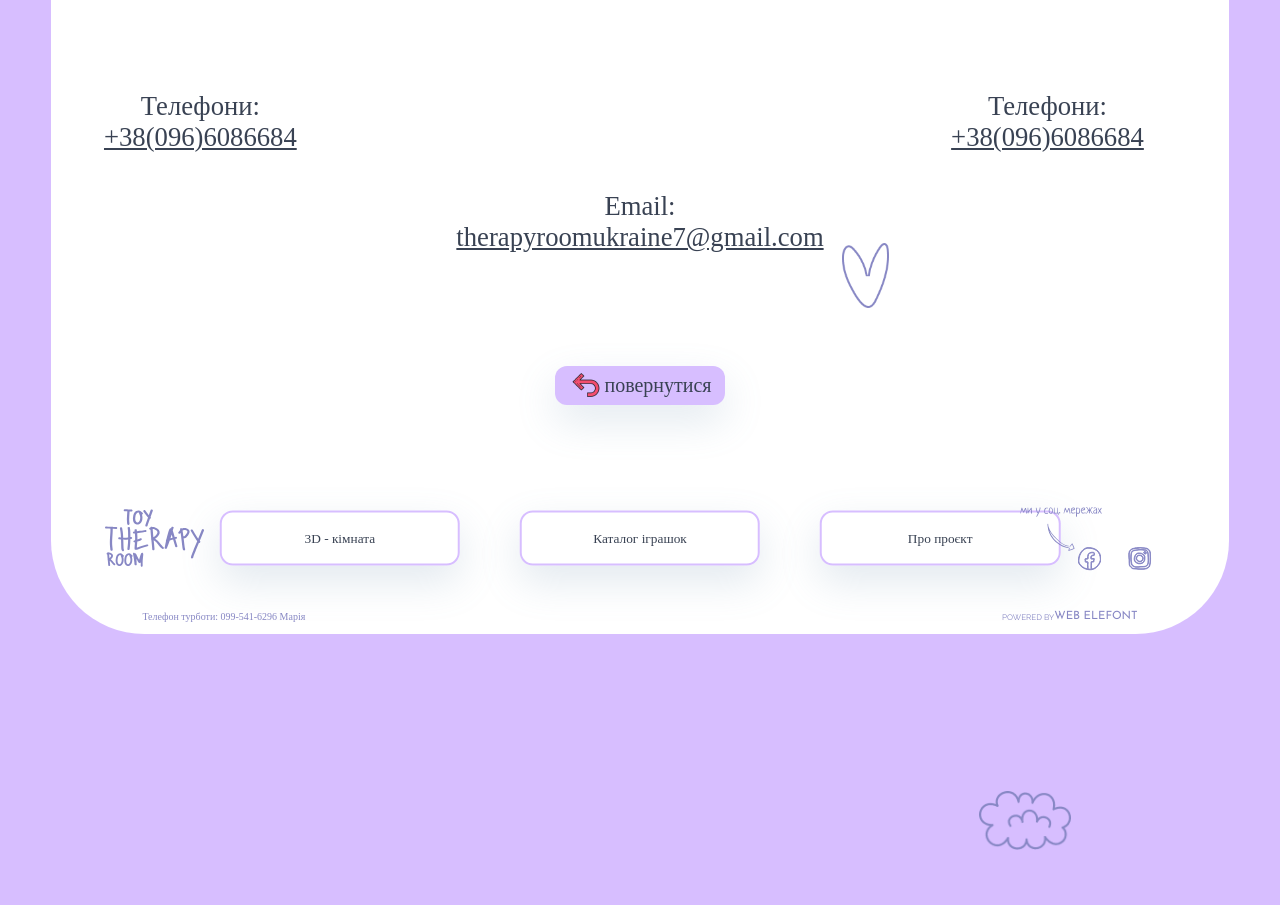
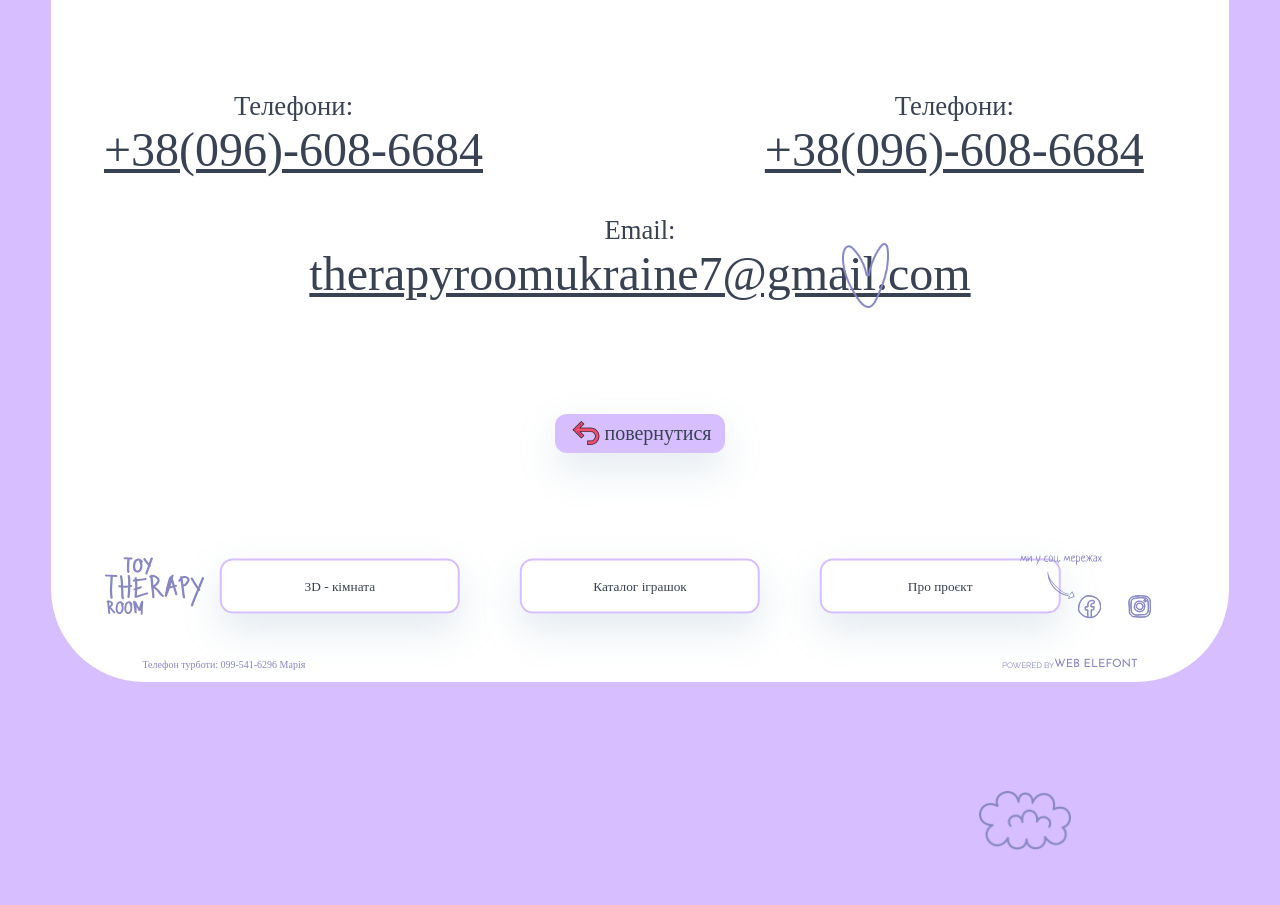
Before and after one commit to 3DMaX123/toytherapy_room, a React (Create React App) app: page /toytherapy_room/about-us in a window 1280 px wide. Shown: the part 3740-4645 px from the top of the page. Built offline with nearby package versions, Linux system fonts and the light colour scheme; a web font is replaced by a local one.

Commit message:
не суттєві зміни

```diff
--- a/src/container/AboutUs/AboutUs.css
+++ b/src/container/AboutUs/AboutUs.css
@@ -149,6 +149,7 @@
 
 .aboutUs_contactInfo-number{
     text-decoration-line: underline;
+    cursor: pointer;
 }
 
 .aboutUs_contactInfoEmail{
@@ -165,6 +166,7 @@
 
 .aboutUs_contactInfo-fullEmail{
     text-decoration-line: underline;
+    cursor: pointer;
 }
 
 .aboutUs__FooterButton{
--- a/src/container/AboutUs/AboutUs.jsx
+++ b/src/container/AboutUs/AboutUs.jsx
@@ -28,7 +28,7 @@ const AboutUs = () => {
             </div>
             <div className='aboutUs__description_content aboutUs__shelf_with_toys'>
                 <p className='aboutUs__shelf_with_toys-text'>Кімната, слугує предметом спілкування з дітьми через іграшки.
-                    <br/><br/>
+                    <br /><br />
                     Діти не мають слів, щоб передавати їх думки та переживання, тому кімната терапії іграшкою допомагає в цьому.
                 </p>
                 <img src={images.aboutus__shelf_with_toys} className='aboutUs__shelf_with_toys-image' alt='Shelf with big toys' />
@@ -36,45 +36,45 @@ const AboutUs = () => {
             <div className='aboutUs__description_content aboutUs__expectedResults'>
                 <h2>Очікувані результати</h2>
                 <p>
-                    · відкриття кімнати терапії іграшкою в кожному арттерапевтичному просторі України, та волонтерських центрах Європи по роботі з біженцями;<br/>
-                    · можливість постійного арттерапевтичного супроводу дітей України;<br/>
-                    · мінімізація травм війни у дітей та дорослих;<br/>
-                    · створення сприятливого соціально-психологічного клімату в арттерапевтичних центрах;<br/>
+                    · відкриття кімнати терапії іграшкою в кожному арттерапевтичному просторі України, та волонтерських центрах Європи по роботі з біженцями;<br />
+                    · можливість постійного арттерапевтичного супроводу дітей України;<br />
+                    · мінімізація травм війни у дітей та дорослих;<br />
+                    · створення сприятливого соціально-психологічного клімату в арттерапевтичних центрах;<br />
                     · залучення до надання психологічної допомоги висококваліфікованих фахівців, практичних психологів, арттерапевтів.
                 </p>
-                <img className='aboutUs__expectedResults-image' src={images.aboutus__bears_on_rope} alt='Bears on rope'/>
+                <img className='aboutUs__expectedResults-image' src={images.aboutus__bears_on_rope} alt='Bears on rope' />
             </div>
             <div className='aboutUs__description_content aboutUs__alreadyDone'>
-            <h2>Що вже зроблено станом на сьогодні</h2>
+                <h2>Що вже зроблено станом на сьогодні</h2>
                 <div className='aboutUs__alreadyDone_first'>
-                    <img className='aboutUs__alreadyDone_first-image' src={images.aboutus__props_bunnys} alt='Bunnys'/>
+                    <img className='aboutUs__alreadyDone_first-image' src={images.aboutus__props_bunnys} alt='Bunnys' />
                     <p className='aboutUs__alreadyDone_first-text'>Вже функціонує 71 кімнати по території України та 2 за кордоном. фіційний старт проєкту з 1 вересня 2022 року. За цей час кімнати відвідало 746 дітей.</p>
                 </div>
                 <div className='aboutUs__alreadyDone_second'>
                     <p className='aboutUs__alreadyDone_second-text'>На даний момент у проєкті задіяно 140 психологів-волонтерів, більшість з них арттерапевти, які мають психологічну або педагогічну вищу освіту.</p>
-                    <img className='aboutUs__alreadyDone_second-image' src={images.aboutus__props_room_with_toys} alt='Room wirh toys'/>
+                    <img className='aboutUs__alreadyDone_second-image' src={images.aboutus__props_room_with_toys} alt='Room wirh toys' />
                 </div>
             </div>
             <div className='aboutUs_contactInfo'>
                 <div>
                     <p className='aboutUs_contactInfo-phone'>Телефони:</p>
-                    <p className='aboutUs_contactInfo-number'>+38(096)6086684</p>
+                    <a href='tel:+380966086684' className='aboutUs_contactInfo-number'>+38(096)-608-6684</a>
                 </div>
                 <div>
                     <p className='aboutUs_contactInfo-phone'>Телефони:</p>
-                    <p className='aboutUs_contactInfo-number'>+38(096)6086684</p>
+                    <a href='tel:' className='aboutUs_contactInfo-number'>+38(096)-608-6684</a>
                 </div>
             </div>
             <div className='aboutUs_contactInfoEmail'>
-                    <p className='aboutUs_contactInfo-Email'>Email:</p>
-                    <p className='aboutUs_contactInfo-fullEmail'>therapyroomukraine7@gmail.com</p>
+                <p className='aboutUs_contactInfo-Email'>Email:</p>
+                <a href='mailto:therapyroomukraine7@gmail.com' className='aboutUs_contactInfo-fullEmail'>therapyroomukraine7@gmail.com</a>
             </div>
 
 
 
 
             <div className='aboutUs__FooterButton'>
-                <Link to={'/toytherapy_room'} className='aboutUs__FooterButton_Button'><img src={images.aboutus_props_buttonImage}/>повернутися</Link>
+                <Link to={'/toytherapy_room'} className='aboutUs__FooterButton_Button'><img src={images.aboutus_props_buttonImage} />повернутися</Link>
             </div>
 
             <div className='Props__Images'>
```
